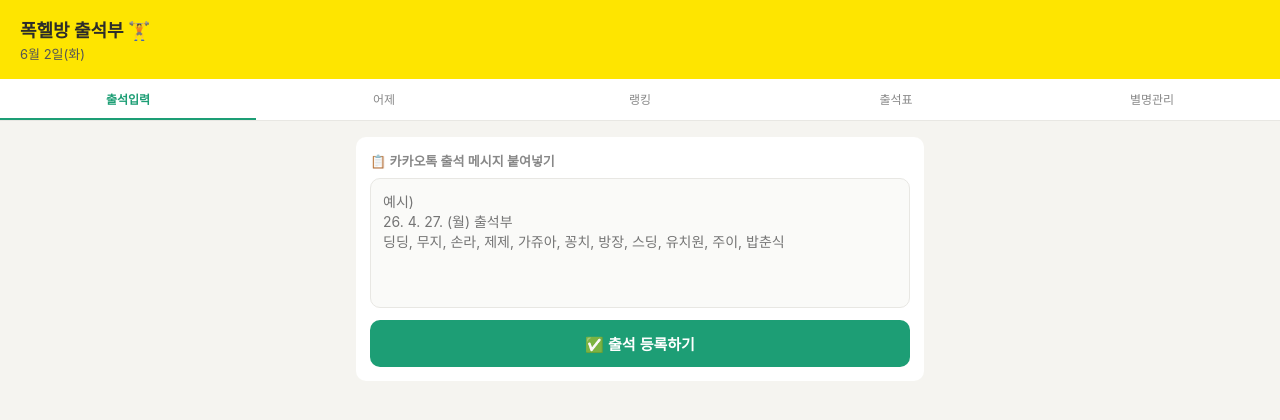
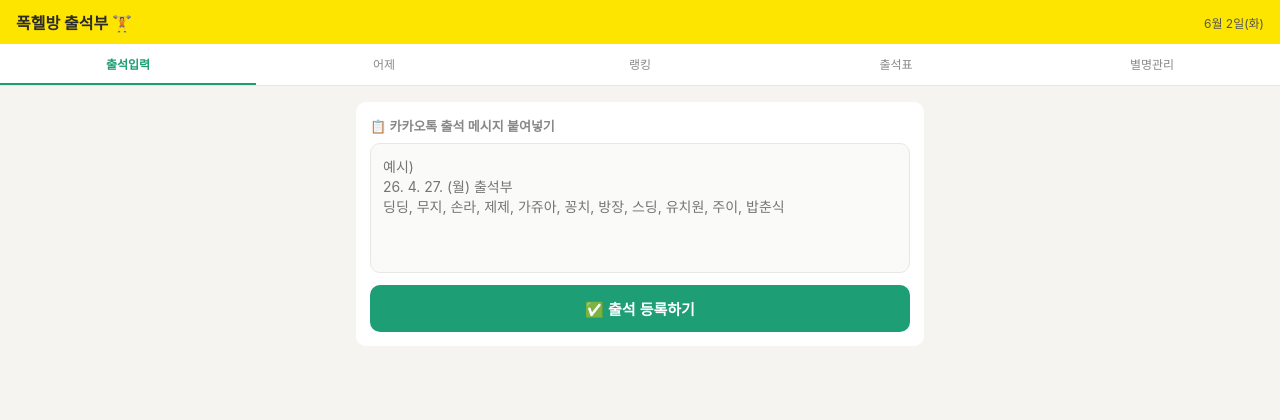
Before and after one commit to Lackyo/attendance-app, a Flask app: page / in a window 1280 px wide. Shown: the top 420 px of the page. Run offline with Flask 3, Linux system fonts and the light colour scheme; data that the repository does not hold is empty; some libraries are stand-ins or nearby versions.

Commit message:
헤더 높이 줄이고 날짜 우측 정렬

```diff
--- a/templates/index.html
+++ b/templates/index.html
@@ -12,9 +12,9 @@
   <style>
     * { box-sizing: border-box; margin: 0; padding: 0; }
     body { font-family: -apple-system, 'Apple SD Gothic Neo', 'Nanum Gothic', sans-serif; background: #f5f4f0; color: #2c2c2a; min-height: 100vh; }
-    .header { background: #FEE500; padding: 16px 20px; }
-    .header h1 { font-size: 18px; font-weight: 700; }
-    .header .date { font-size: 13px; color: #555; margin-top: 2px; }
+    .header { background: #FEE500; padding: 10px 16px; display: flex; align-items: center; justify-content: space-between; }
+    .header h1 { font-size: 16px; font-weight: 700; }
+    .header .date { font-size: 12px; color: #555; }
     .tabs { display: flex; background: #fff; border-bottom: 1px solid #e8e7e3; position: sticky; top: 0; z-index: 10; }
     .tab { flex: 1; text-align: center; padding: 11px 2px; font-size: 12px; color: #888; cursor: pointer; border-bottom: 2px solid transparent; transition: all 0.2s; }
     .tab.active { color: #1D9E75; border-bottom-color: #1D9E75; font-weight: 600; }
```
